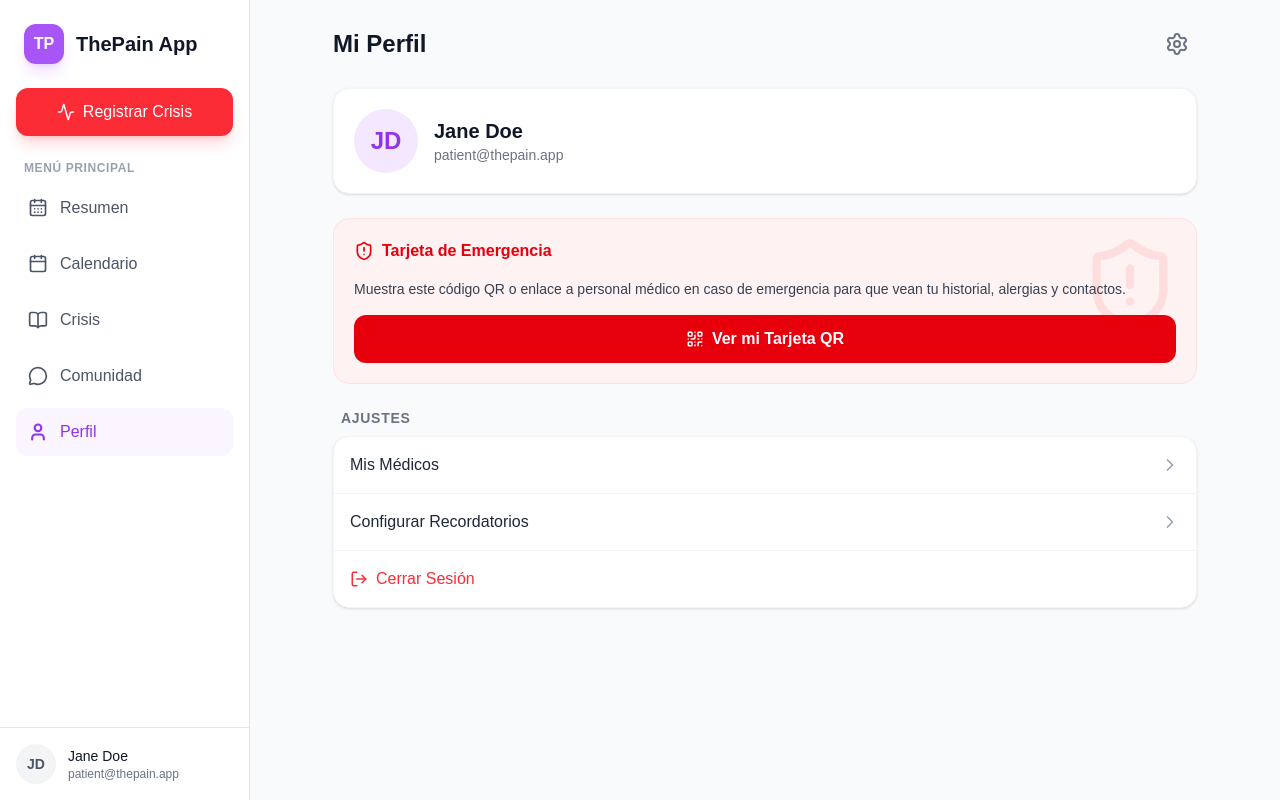
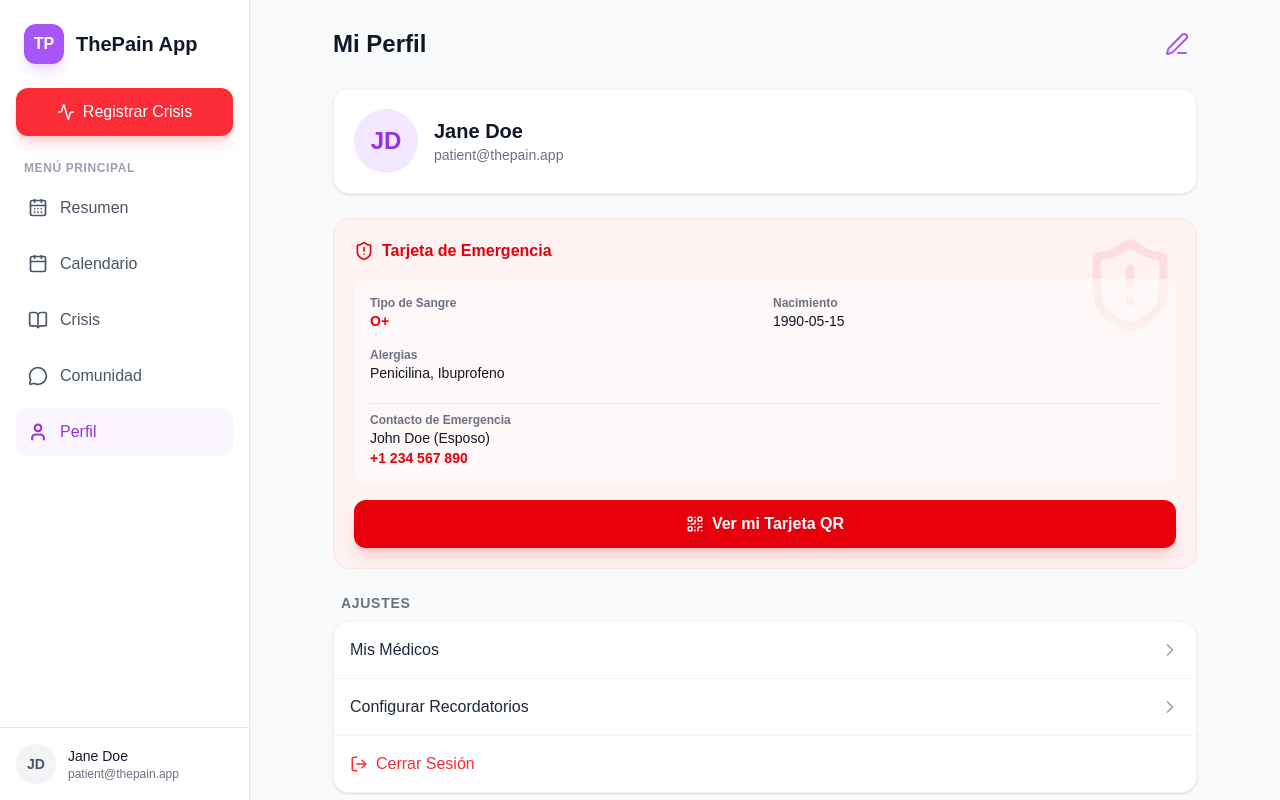
Before and after one commit to paradox-mkt/the-pain-app, a Next.js app: page /dashboard/profile in a window 1280 px wide. Built offline with nearby package versions, Linux system fonts and the light colour scheme.

Commit message:
feat: Make emergency card and profile info editable in mock state

```diff
--- a/src/app/dashboard/profile/page.tsx
+++ b/src/app/dashboard/profile/page.tsx
@@ -1,55 +1,156 @@
 'use client';
 
 import { useState } from 'react';
-import { Settings, QrCode, ShieldAlert, LogOut, ChevronRight, X } from 'lucide-react';
+import { Settings, QrCode, ShieldAlert, LogOut, ChevronRight, X, Edit3, Save } from 'lucide-react';
+import { useMockData } from '@/lib/MockDataContext';
 
 export default function ProfilePage() {
+  const { profileData, updateProfile } = useMockData();
   const [showQR, setShowQR] = useState(false);
+  const [isEditing, setIsEditing] = useState(false);
+
+  // Local state for editing
+  const [editForm, setEditForm] = useState(profileData);
+
+  const handleEditClick = () => {
+    setEditForm(profileData);
+    setIsEditing(true);
+  };
+
+  const handleSave = () => {
+    updateProfile(editForm);
+    setIsEditing(false);
+  };
 
   return (
     <div className="p-4 space-y-6 pb-20 animate-in fade-in duration-500">
       <header className="pt-2 flex justify-between items-center">
         <h1 className="text-2xl font-bold text-gray-900 dark:text-white">Mi Perfil</h1>
-        <button className="p-2 text-gray-500 hover:text-gray-900 dark:hover:text-white transition-colors">
-          <Settings size={24} />
+        {!isEditing ? (
+          <button onClick={handleEditClick} className="p-2 text-brand-500 hover:text-brand-600 dark:hover:text-brand-400 transition-colors">
+            <Edit3 size={24} />
           </button>
+        ) : (
+          <button onClick={handleSave} className="p-2 text-green-500 hover:text-green-600 transition-colors">
+            <Save size={24} />
+          </button>
+        )}
       </header>
 
+      {/* User Basic Info */}
       <div className="flex items-center gap-4 bg-white dark:bg-slate-800 p-5 rounded-2xl shadow-sm border border-gray-100 dark:border-slate-700">
-        <div className="w-16 h-16 bg-brand-100 dark:bg-brand-900/50 rounded-full flex items-center justify-center text-brand-600 dark:text-brand-400 text-2xl font-bold">
-          JD
+        <div className="w-16 h-16 bg-brand-100 dark:bg-brand-900/50 rounded-full flex items-center justify-center text-brand-600 dark:text-brand-400 text-2xl font-bold shrink-0">
+          {profileData.fullName.split(' ').map(n => n[0]).join('').substring(0,2).toUpperCase()}
         </div>
-        <div>
-          <h2 className="text-xl font-bold text-gray-900 dark:text-white">Jane Doe</h2>
-          <p className="text-sm text-gray-500">patient@thepain.app</p>
+        <div className="flex-1">
+          {isEditing ? (
+            <div className="space-y-2">
+              <input
+                type="text"
+                value={editForm.fullName}
+                onChange={e => setEditForm({...editForm, fullName: e.target.value})}
+                className="w-full p-2 border border-gray-200 dark:border-slate-600 rounded bg-gray-50 dark:bg-slate-700 text-sm"
+                placeholder="Nombre completo"
+              />
+              <input
+                type="email"
+                value={editForm.email}
+                onChange={e => setEditForm({...editForm, email: e.target.value})}
+                className="w-full p-2 border border-gray-200 dark:border-slate-600 rounded bg-gray-50 dark:bg-slate-700 text-sm"
+                placeholder="Correo electrónico"
+              />
+            </div>
+          ) : (
+            <>
+              <h2 className="text-xl font-bold text-gray-900 dark:text-white">{profileData.fullName}</h2>
+              <p className="text-sm text-gray-500">{profileData.email}</p>
+            </>
+          )}
         </div>
       </div>
 
+      {/* Emergency Card Info */}
       <div className="bg-red-50 dark:bg-red-900/10 border border-red-100 dark:border-red-900/30 rounded-2xl p-5 relative overflow-hidden">
-        <div className="absolute top-0 right-0 p-4 opacity-10">
+        <div className="absolute top-0 right-0 p-4 opacity-10 pointer-events-none">
           <ShieldAlert size={100} className="text-red-500" />
         </div>
+
         <div className="relative z-10 space-y-4">
           <div className="flex items-center gap-2 text-red-600 dark:text-red-400">
             <ShieldAlert size={20} />
             <h3 className="font-bold">Tarjeta de Emergencia</h3>
           </div>
-          <p className="text-sm text-gray-700 dark:text-gray-300">
-            Muestra este código QR o enlace a personal médico en caso de emergencia para que vean tu historial, alergias y contactos.
-          </p>
+
+          {isEditing ? (
+            <div className="space-y-3 bg-white/60 dark:bg-slate-900/60 p-4 rounded-xl border border-red-200 dark:border-red-800">
+              <div>
+                <label className="text-xs font-semibold text-gray-600 dark:text-gray-400">Fecha de Nacimiento</label>
+                <input type="date" value={editForm.birthDate} onChange={e => setEditForm({...editForm, birthDate: e.target.value})} className="w-full p-2 rounded border border-gray-200 dark:border-slate-700 bg-white dark:bg-slate-800 text-sm" />
+              </div>
+              <div>
+                <label className="text-xs font-semibold text-gray-600 dark:text-gray-400">Tipo de Sangre</label>
+                <select value={editForm.bloodType} onChange={e => setEditForm({...editForm, bloodType: e.target.value})} className="w-full p-2 rounded border border-gray-200 dark:border-slate-700 bg-white dark:bg-slate-800 text-sm">
+                  <option>O+</option><option>O-</option><option>A+</option><option>A-</option>
+                  <option>B+</option><option>B-</option><option>AB+</option><option>AB-</option>
+                </select>
+              </div>
+              <div>
+                <label className="text-xs font-semibold text-gray-600 dark:text-gray-400">Alergias</label>
+                <input type="text" value={editForm.allergies} onChange={e => setEditForm({...editForm, allergies: e.target.value})} className="w-full p-2 rounded border border-gray-200 dark:border-slate-700 bg-white dark:bg-slate-800 text-sm" />
+              </div>
+              <div className="grid grid-cols-2 gap-2">
+                <div>
+                  <label className="text-xs font-semibold text-gray-600 dark:text-gray-400">Contacto Emg. (Nombre)</label>
+                  <input type="text" value={editForm.emergencyContactName} onChange={e => setEditForm({...editForm, emergencyContactName: e.target.value})} className="w-full p-2 rounded border border-gray-200 dark:border-slate-700 bg-white dark:bg-slate-800 text-sm" />
+                </div>
+                <div>
+                  <label className="text-xs font-semibold text-gray-600 dark:text-gray-400">Teléfono Emg.</label>
+                  <input type="text" value={editForm.emergencyContactPhone} onChange={e => setEditForm({...editForm, emergencyContactPhone: e.target.value})} className="w-full p-2 rounded border border-gray-200 dark:border-slate-700 bg-white dark:bg-slate-800 text-sm" />
+                </div>
+              </div>
+              <div>
+                <label className="text-xs font-semibold text-gray-600 dark:text-gray-400">Indicaciones Especiales</label>
+                <textarea value={editForm.specialInstructions} onChange={e => setEditForm({...editForm, specialInstructions: e.target.value})} className="w-full p-2 rounded border border-gray-200 dark:border-slate-700 bg-white dark:bg-slate-800 text-sm" />
+              </div>
+              <button onClick={handleSave} className="w-full py-2 bg-red-500 text-white rounded font-bold mt-2">Guardar Datos de Emergencia</button>
+            </div>
+          ) : (
+            <>
+              <div className="grid grid-cols-2 gap-4 text-sm bg-white/50 dark:bg-slate-900/50 p-4 rounded-xl">
+                <div>
+                  <p className="text-gray-500 dark:text-gray-400 text-xs font-semibold">Tipo de Sangre</p>
+                  <p className="font-bold text-red-600 dark:text-red-400">{profileData.bloodType}</p>
+                </div>
+                <div>
+                  <p className="text-gray-500 dark:text-gray-400 text-xs font-semibold">Nacimiento</p>
+                  <p className="font-medium text-gray-900 dark:text-gray-100">{profileData.birthDate}</p>
+                </div>
+                <div className="col-span-2">
+                  <p className="text-gray-500 dark:text-gray-400 text-xs font-semibold">Alergias</p>
+                  <p className="font-medium text-gray-900 dark:text-gray-100">{profileData.allergies}</p>
+                </div>
+                <div className="col-span-2 border-t border-red-200/50 dark:border-red-900/50 pt-2 mt-1">
+                  <p className="text-gray-500 dark:text-gray-400 text-xs font-semibold">Contacto de Emergencia</p>
+                  <p className="font-medium text-gray-900 dark:text-gray-100">{profileData.emergencyContactName}</p>
+                  <p className="text-red-600 dark:text-red-400 font-bold">{profileData.emergencyContactPhone}</p>
+                </div>
+              </div>
+
               <button
                 onClick={() => setShowQR(true)}
-            className="w-full py-3 bg-red-600 hover:bg-red-700 text-white rounded-xl font-semibold flex items-center justify-center gap-2 transition-colors"
+                className="w-full py-3 bg-red-600 hover:bg-red-700 text-white rounded-xl font-semibold flex items-center justify-center gap-2 transition-colors shadow-lg shadow-red-500/20"
               >
                 <QrCode size={18} />
                 Ver mi Tarjeta QR
               </button>
+            </>
+          )}
         </div>
       </div>
 
+      {!isEditing && (
         <div className="space-y-2">
           <h3 className="text-sm font-semibold text-gray-500 dark:text-gray-400 uppercase tracking-wider px-2">Ajustes</h3>
-
           <div className="bg-white dark:bg-slate-800 rounded-2xl shadow-sm border border-gray-100 dark:border-slate-700 overflow-hidden divide-y divide-gray-100 dark:divide-slate-700">
             <button className="w-full flex items-center justify-between p-4 hover:bg-gray-50 dark:hover:bg-slate-700/50 transition-colors">
               <span className="text-gray-800 dark:text-gray-200 font-medium">Mis Médicos</span>
@@ -67,6 +168,7 @@ export default function ProfilePage() {
             </button>
           </div>
         </div>
+      )}
 
       {showQR && (
         <div className="fixed inset-0 z-50 flex items-center justify-center p-4 bg-black/80 backdrop-blur-sm animate-in fade-in duration-200">
@@ -76,13 +178,22 @@ export default function ProfilePage() {
             </button>
             <ShieldAlert size={48} className="text-red-500 mb-4" />
             <h2 className="text-2xl font-bold text-gray-900 dark:text-white text-center mb-2">Escanea para Ayudar</h2>
-            <p className="text-center text-sm text-gray-500 dark:text-gray-400 mb-8">
-              Al escanear este código se mostrará el tipo de sangre, alergias, y el contacto de emergencia de Jane Doe.
-            </p>
+
+            <div className="text-center text-sm text-gray-600 dark:text-gray-400 mb-6 bg-gray-50 dark:bg-slate-800 p-4 rounded-xl w-full">
+              <p className="font-bold text-gray-900 dark:text-white">{profileData.fullName}</p>
+              <p>Sangre: <span className="font-bold text-red-500">{profileData.bloodType}</span></p>
+              <p>Alergias: {profileData.allergies || 'Ninguna'}</p>
+            </div>
+
             <div className="bg-white p-4 rounded-2xl shadow-inner mb-6">
               <img src="https://api.qrserver.com/v1/create-qr-code/?size=200x200&data=https://thepain.app/emergency/jd" alt="QR Code" className="w-48 h-48" />
             </div>
-            <p className="text-xs font-mono text-gray-400 bg-gray-100 dark:bg-slate-800 px-3 py-1 rounded">ID: #8492-TP</p>
+
+            <p className="text-xs text-center text-gray-500">
+              Avisar a: <br/>
+              <strong>{profileData.emergencyContactName}</strong><br/>
+              {profileData.emergencyContactPhone}
+            </p>
           </div>
         </div>
       )}
--- a/src/lib/MockDataContext.tsx
+++ b/src/lib/MockDataContext.tsx
@@ -53,6 +53,26 @@ interface MockDataContextType {
   setEditingCrisisId: (val: string | null) => void;
   isMedModalOpen: boolean;
   setIsMedModalOpen: (val: boolean) => void;
+  profileData: {
+    fullName: string;
+    email: string;
+    birthDate: string;
+    bloodType: string;
+    allergies: string;
+    emergencyContactName: string;
+    emergencyContactPhone: string;
+    specialInstructions: string;
+  };
+  updateProfile: (data: Partial<{
+    fullName: string;
+    email: string;
+    birthDate: string;
+    bloodType: string;
+    allergies: string;
+    emergencyContactName: string;
+    emergencyContactPhone: string;
+    specialInstructions: string;
+  }>) => void;
 }
 
 const MockDataContext = createContext<MockDataContextType | undefined>(undefined);
@@ -101,6 +121,21 @@ export function MockDataProvider({ children }: { children: ReactNode }) {
     }
   ]);
 
+  const [profileData, setProfileData] = useState({
+    fullName: 'Jane Doe',
+    email: 'patient@thepain.app',
+    birthDate: '1990-05-15',
+    bloodType: 'O+',
+    allergies: 'Penicilina, Ibuprofeno',
+    emergencyContactName: 'John Doe (Esposo)',
+    emergencyContactPhone: '+1 234 567 890',
+    specialInstructions: 'En caso de crisis severa, administrar medicación de rescate y mantener a la paciente abrigada.'
+  });
+
+  const updateProfile = (data: Partial<typeof profileData>) => {
+    setProfileData(prev => ({ ...prev, ...data }));
+  };
+
   const addCrisis = (crisis: Omit<Crisis, 'id'>) => {
     setCrises([{ ...crisis, id: Math.random().toString() }, ...crises].sort((a, b) => new Date(b.dateTime).getTime() - new Date(a.dateTime).getTime()));
   };
@@ -147,7 +182,8 @@ export function MockDataProvider({ children }: { children: ReactNode }) {
       posts, addPost, toggleLike,
       isCrisisModalOpen, setIsCrisisModalOpen,
       editingCrisisId, setEditingCrisisId,
-      isMedModalOpen, setIsMedModalOpen
+      isMedModalOpen, setIsMedModalOpen,
+      profileData, updateProfile
     }}>
       {children}
     </MockDataContext.Provider>
```
Lines whose indentation alone changed are shown as unchanged.
